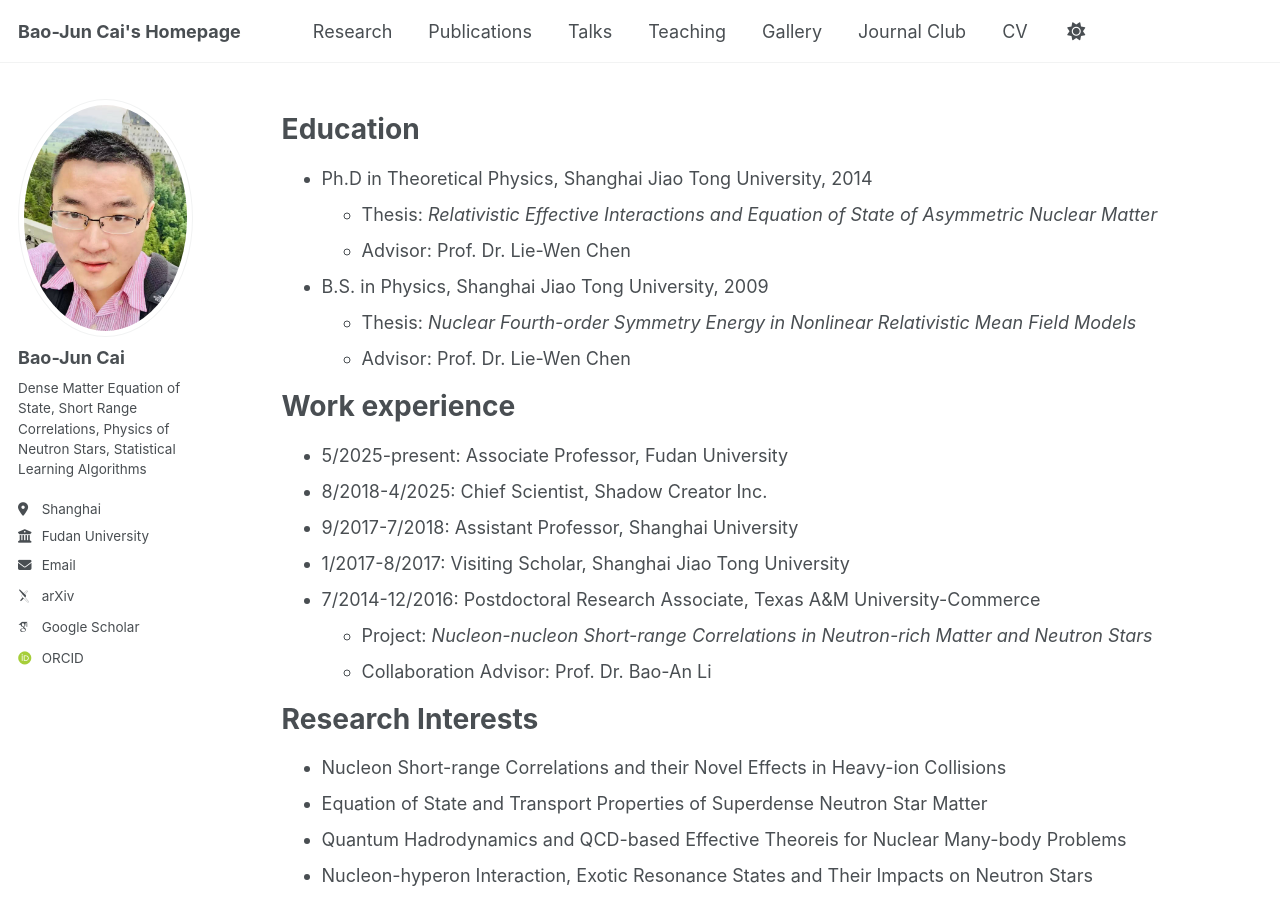
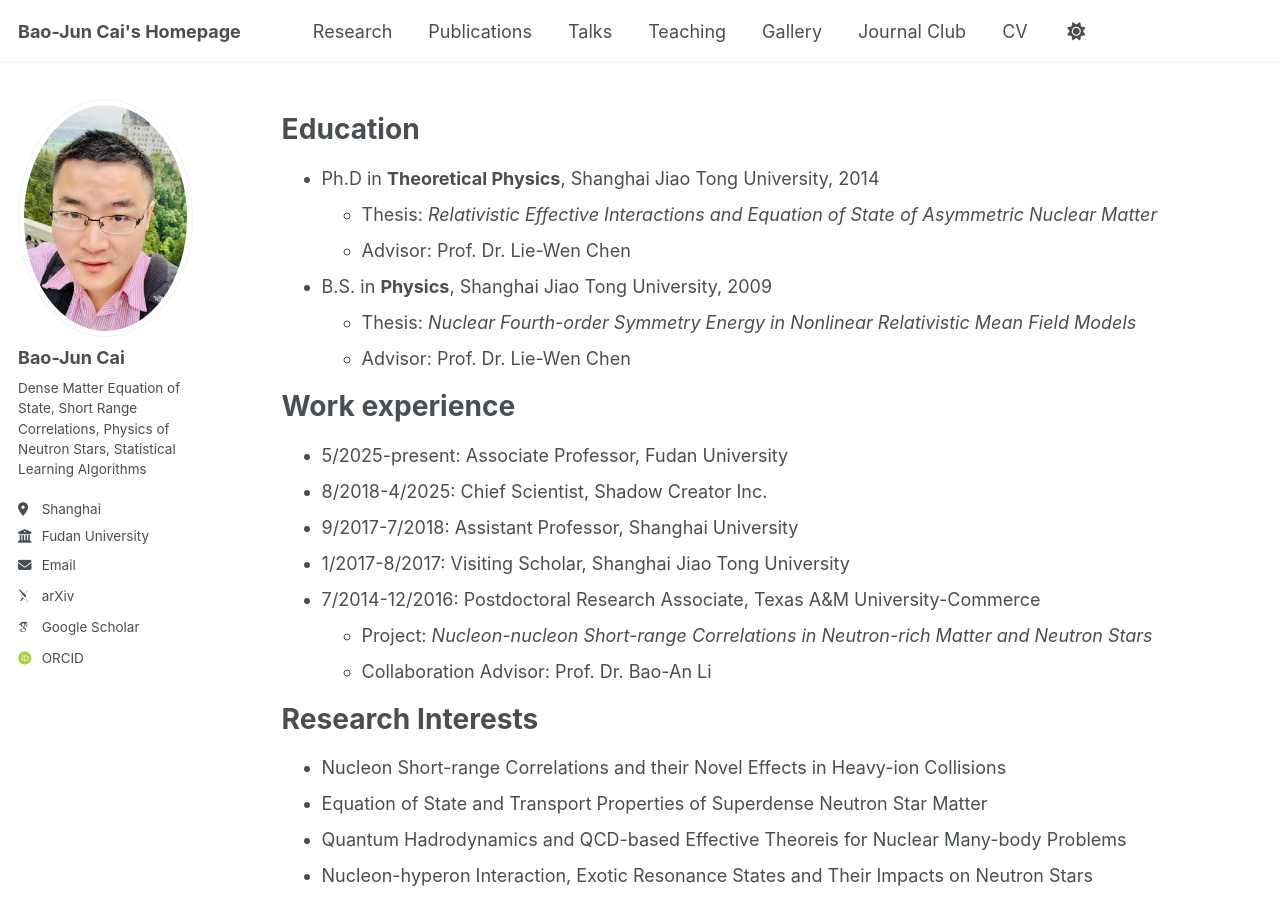
Before and after one commit to bjcai-phys/bjcai-phys.github.io, a Jekyll site: the page built from _pages/cv.md, in a window 1280 px wide and 900 px high. Built offline with Jekyll 4.4.1, drawn with Linux system fonts in a browser that asks for light colours; some web fonts are replaced.

Commit message:
Update cv.md

```diff
--- a/_pages/cv.md
+++ b/_pages/cv.md
@@ -11,10 +11,10 @@
 
 Education
 ======
-* Ph.D in Theoretical Physics, Shanghai Jiao Tong University, 2014
+* Ph.D in **Theoretical Physics**, Shanghai Jiao Tong University, 2014
   * Thesis: *Relativistic Effective Interactions and Equation of State of Asymmetric Nuclear Matter*
   * Advisor: Prof. Dr. Lie-Wen Chen
-* B.S. in Physics, Shanghai Jiao Tong University, 2009
+* B.S. in **Physics**, Shanghai Jiao Tong University, 2009
   * Thesis: *Nuclear Fourth-order Symmetry Energy in Nonlinear Relativistic Mean Field Models*
   * Advisor: Prof. Dr. Lie-Wen Chen
 
```
